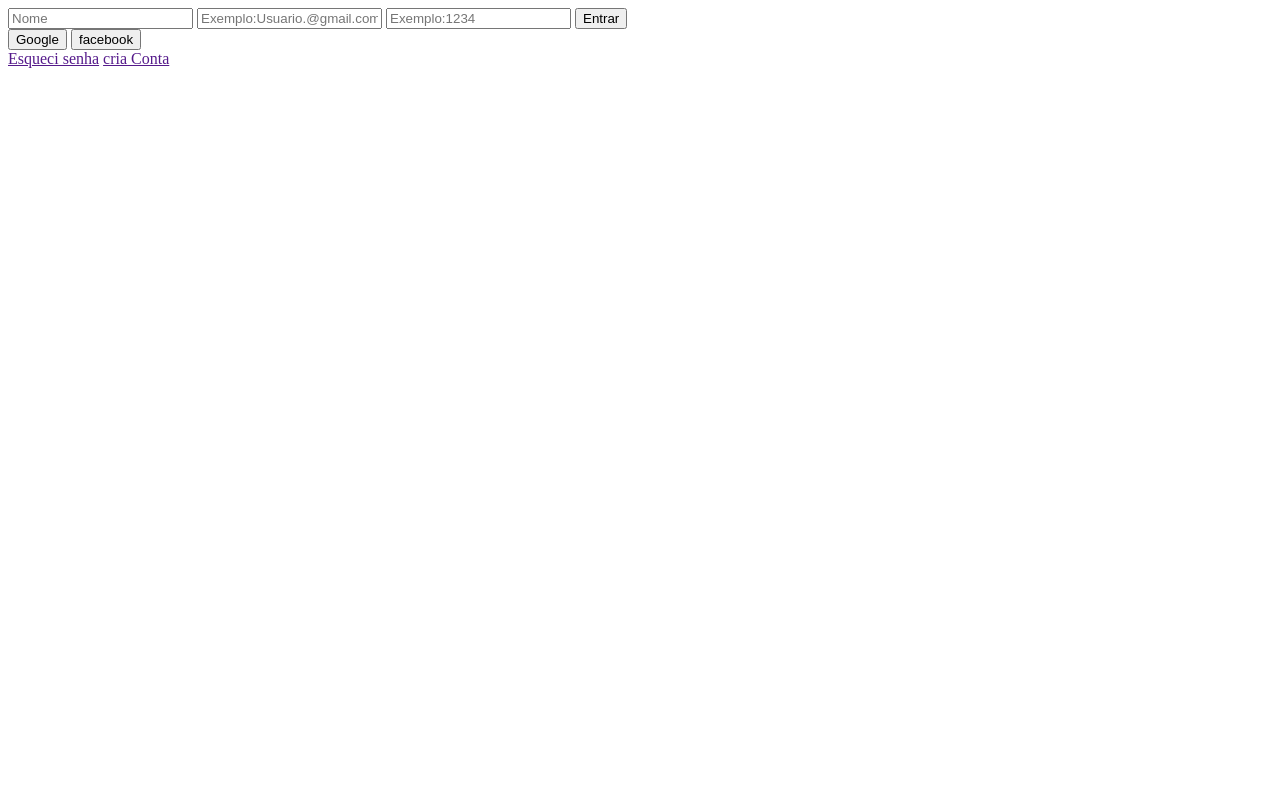
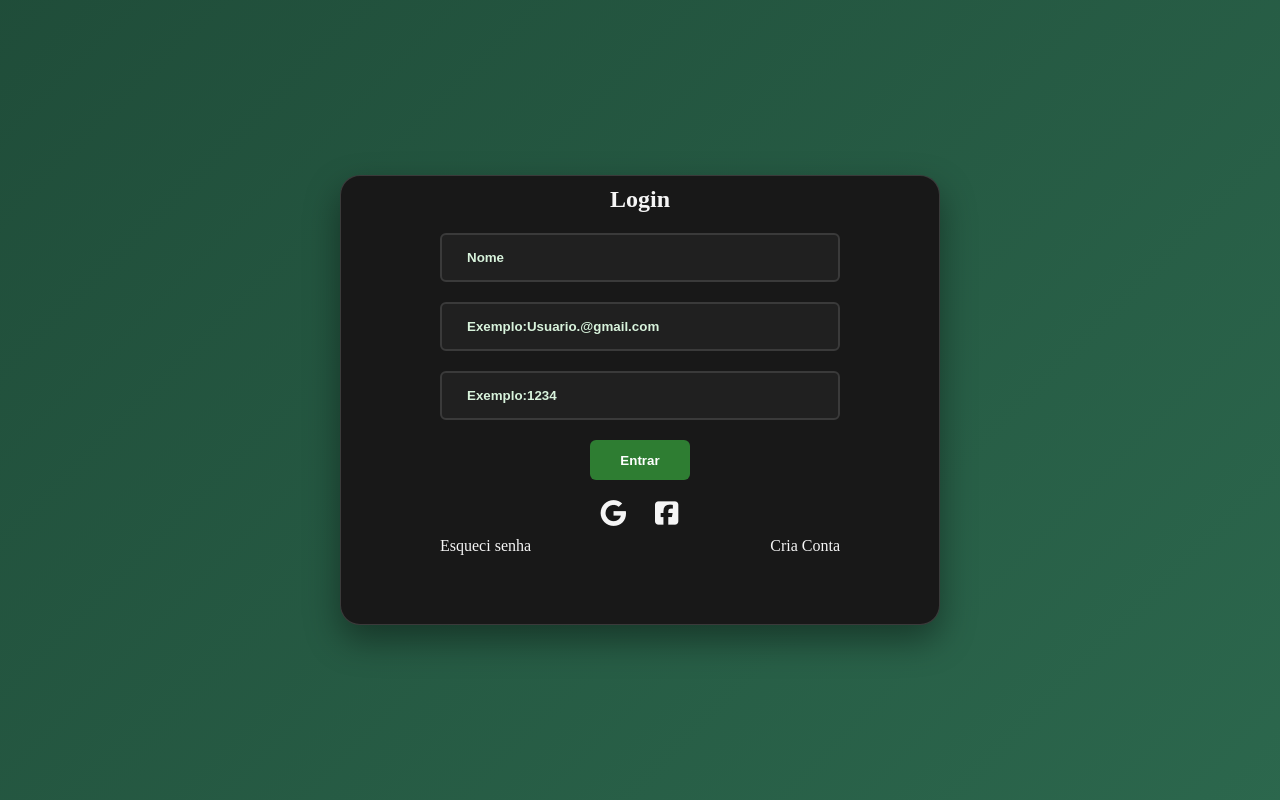
Before and after one commit to danielcalmeida2005-cmyk/Tela-de-Login, a plain HTML site: page telaDelogin.html in a window 1280 px wide. Drawn offline with Linux system fonts and the light colour scheme.

Commit message:
melhora layout e paleta de cores da tela de login

```diff
--- /dev/null
+++ b/style.css
@@ -0,0 +1,164 @@
+*{
+    margin: 0px;
+    padding: 0px;
+    box-sizing: border-box;
+}
+
+body{
+
+    background-position: center;
+    background-size: cover;
+    background-repeat: no-repeat;
+    width: 100%;
+    height: 100vh;
+  background: linear-gradient(135deg, #1b4332, #2d6a4f, #40916c);
+animation: altenative 5s infinite;
+background-size: 300% 300%;
+z-index: 0;
+}
+
+@keyframes altenative{
+    0%{
+        background-position: 0% 50%;
+    }
+
+    50%{
+        background-position: 100% 50%;
+    }
+
+    100%{
+        background-position: 0% 50%;
+    }
+}
+
+
+
+
+main{
+width: 100%;
+height: 100%;
+display: flex;
+justify-content: center;
+align-items: center;
+}
+
+.container{
+    display: flex;
+    flex-direction: column;
+    align-items: center;
+    gap: 20px;
+background:#181818;
+
+    border: 1px solid rgba(255,255,255,.15);
+    box-shadow: 0 15px 35px rgba(0,0,0,.4);
+   height: 450px;
+   width: 600px;
+   padding: 10px;
+   border-radius: 20px;
+   z-index: 2;
+}
+
+.container h1{
+    color: #f5f5f5;
+}
+
+.container-login{
+    display: flex;
+    flex-direction: column;
+    gap: 10px;
+}
+
+form{
+    display: flex;
+    flex-direction: column;
+    align-items: center;
+    gap: 20px;
+    margin-bottom: 10px;
+}
+
+input{padding: 5px;
+    width: 100%;
+    border: none;
+    background: transparent;
+}
+
+
+input::placeholder{
+    color: #d8f3dc;
+    padding: 10px;
+    font-weight: 600;
+  transition: 1s;}
+
+input:hover::placeholder{
+    color: #ffffff;
+
+}
+
+.barra{
+  background-color: #202020;
+  border: 2px solid #3a3a3a;
+  border-radius: 6px;
+  height: auto;
+   width: 400px;
+  padding: 10px;
+  transition: 1s;
+}
+
+.barra:hover{
+    border-color: #4caf50;
+    box-shadow: 0 0 8px rgba(76,175,80,.4);
+}
+
+form button{
+    background-color: #2e7d32;
+    color: #fff;
+    border: none;
+    border-radius: 6px;
+    font-weight: 600;
+    height: 40px;
+    width: 100px;
+}
+
+form button:hover{
+    background-color: #388e3c;
+}
+
+.entraCom{
+    width: 100%;
+    display: flex;
+    align-items: center;
+   justify-content: center;
+   gap: 20px;
+}
+
+.entraCom button{
+    background-color: transparent;
+    border: none;
+}
+
+.entraCom i{
+     color: #f5f5f5;
+font-size: 2em;
+}
+
+.entraCom i:hover{
+
+    transform: scale(1.1);
+}
+
+
+.recuperaOuCriaConta{
+    width: 100%;
+    display: flex;
+    justify-content: space-between;
+}
+
+.recuperaOuCriaConta a{
+    text-decoration: none;
+      color: #f5f5f5;
+    font-size: 600;
+}
+
+.recuperaOuCriaConta a:hover{
+    color:#b0afaf ;
+}
--- a/telaDelogin.html
+++ b/telaDelogin.html
@@ -1,32 +1,50 @@
 <!DOCTYPE html>
 <html lang="pt-bt">
+
 <head>
     <meta charset="UTF-8">
     <meta name="viewport" content="width=device-width, initial-scale=1.0">
+    <link rel="stylesheet" href="https://cdnjs.cloudflare.com/ajax/libs/font-awesome/7.0.1/css/all.min.css" integrity="sha512-2SwdPD6INVrV/lHTZbO2nodKhrnDdJK9/kg2XD1r9uGqPo1cUbujc+IYdlYdEErWNu69gVcYgdxlmVmzTWnetw==" crossorigin="anonymous" referrerpolicy="no-referrer" />
+    <link rel="stylesheet" href="style.css">
     <title>Login</title>
 </head>
+
 <body>
     <main>
-        <header>
 
-        </header>
         <section class="container">
+
+            <h1>Login</h1>
+
+            <div class="container-login">
+
                 <form action="">
+                    <div class="nome barra">
                         <input type="text" placeholder="Nome">
+
+                    </div>
+                    <div class="email barra">
                         <input type="email" placeholder="Exemplo:Usuario.@gmail.com">
+
+                    </div>
+                    <div class="password barra">
                         <input type="password" placeholder="Exemplo:1234">
+
+                    </div>
 
                     <button type="submit">Entrar</button>
                 </form>
                 <div class="entraCom">
-    <button>Google</button>
-    <button>facebook</button>
+                    <button><i class="fa-brands fa-google"></i></button>
+                    <button><i class="fa-brands fa-square-facebook"></i></button>
                 </div>
-<div class="recuperaOucriaConta">
+                <div class="recuperaOuCriaConta">
                     <a href="">Esqueci senha</a>
-    <a href="">cria Conta</a>
+                    <a href="">Cria Conta</a>
+                </div>
             </div>
         </section>
     </main>
 </body>
+
 </html>
```
Lines whose indentation alone changed are shown as unchanged.
